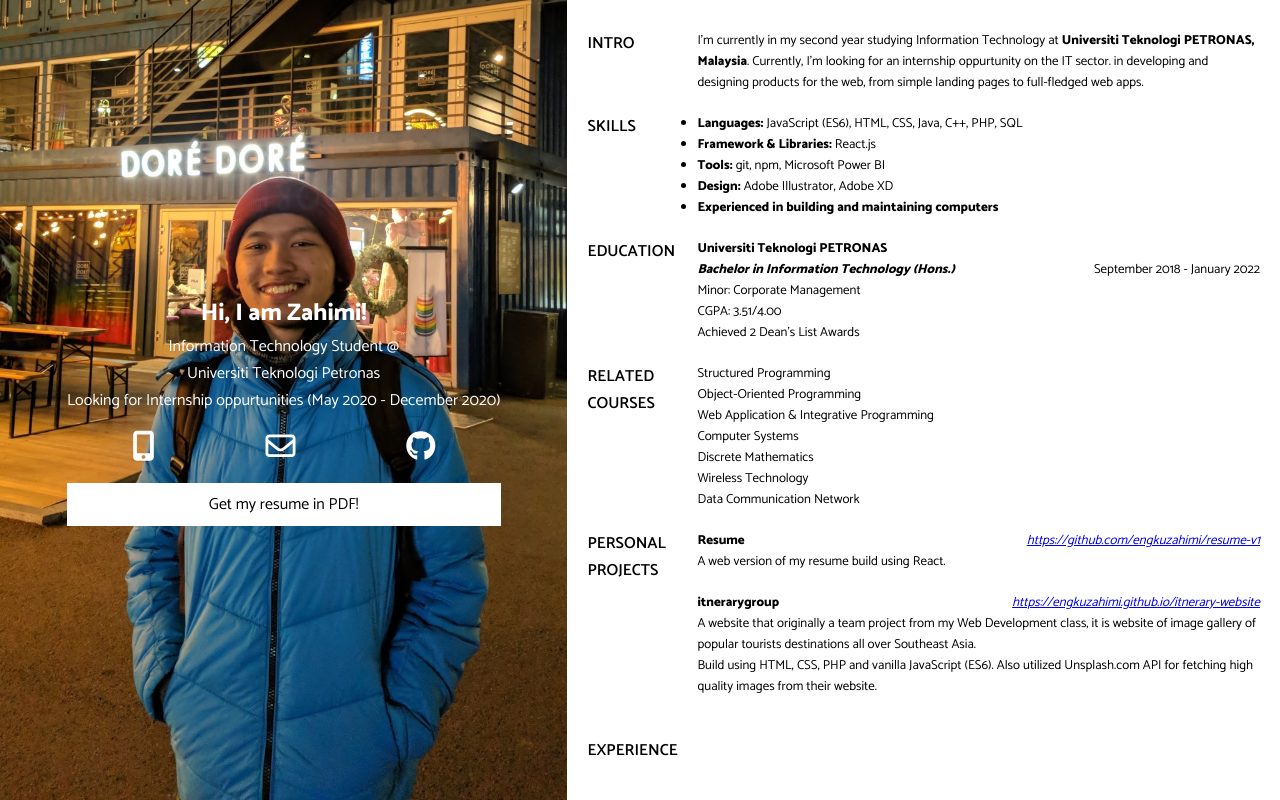
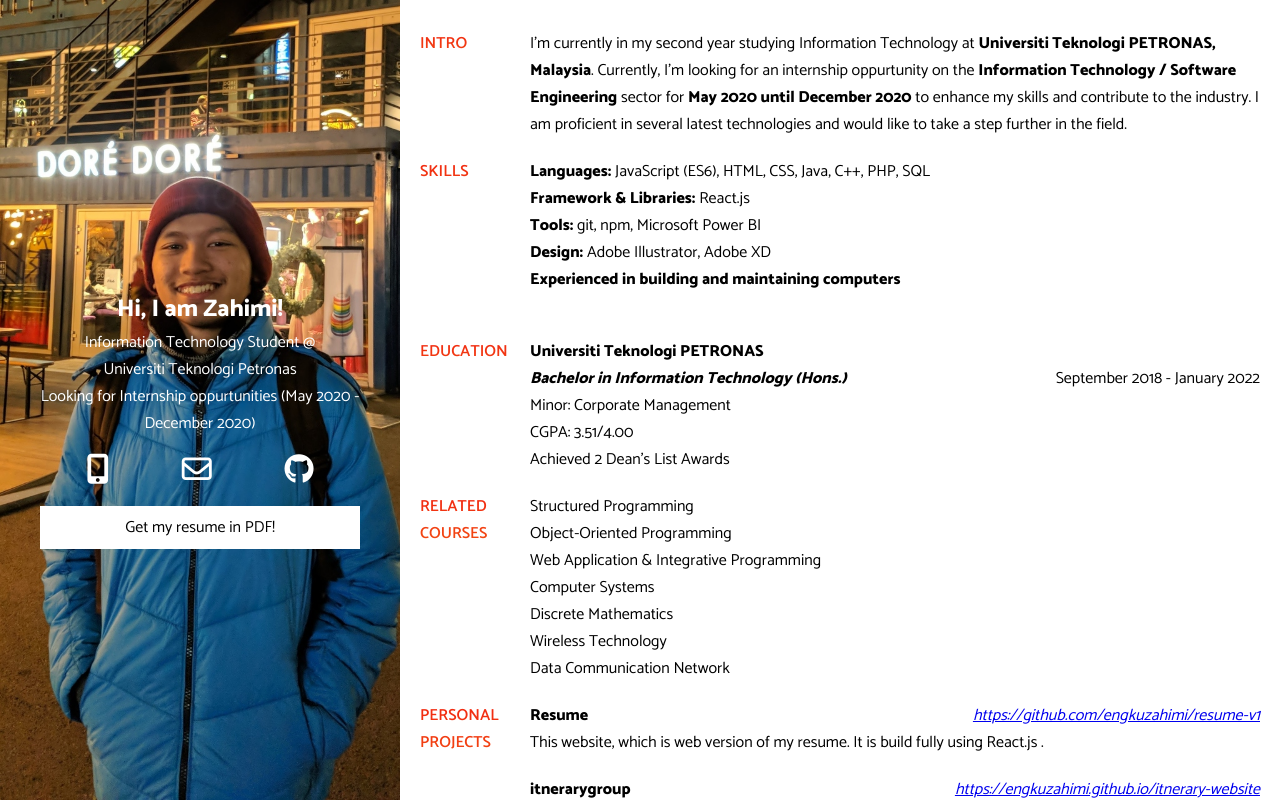
Before and after one commit to engkuzahimi/resume-v1, a React (Create React App) app: page / in a window 1280 px wide. Built offline with nearby package versions, Linux system fonts and the light colour scheme.

Commit message:
finalizing info

```diff
--- a/public/index.html
+++ b/public/index.html
@@ -10,7 +10,6 @@
       content='width=device-width, initial-scale=1.0, maximum-scale=1.0' />
     <script src="https://kit.fontawesome.com/3f4d30a9de.js" crossorigin="anonymous"></script>
     <link href="https://fonts.googleapis.com/css?family=Catamaran:400,600,800&display=swap" rel="stylesheet">
-    <link rel="apple-touch-icon" href="%PUBLIC_URL%/logo192.png" />
     <!-- Global site tag (gtag.js) - Google Analytics -->
 <script async src="https://www.googletagmanager.com/gtag/js?id=UA-156481781-1"></script>
 <script>
@@ -34,7 +33,7 @@
       work correctly both with client-side routing and a non-root public URL.
       Learn how to configure a non-root public URL by running `npm run build`.
     -->
-    <title>Zahimi's Resume V1</title>
+    <title>Zahimi's Resume</title>
   </head>
   <body>
     <noscript>You need to enable JavaScript to run this app.</noscript>
--- a/src/App.css
+++ b/src/App.css
@@ -23,13 +23,16 @@
   display: flex;
   align-content: space-around;
   padding-bottom: 20px;
-  font-size: 13px;
+  font-size: 16px;
 }
 .emphasizeTitle {
   flex:  0 0 110px ;
   font-family: 'Catamaran';
   font-weight: 600;
   font-size: 16px;
+  background: -webkit-linear-gradient(#f12711, #f5af19);
+  -webkit-background-clip: text;
+  -webkit-text-fill-color: transparent;
 }
 
 .details {
@@ -54,6 +57,10 @@
 .manySectionTitle p{
   flex: 1;
   float: right;
+}
+
+ul {
+  padding-bottom: 25px;
 }
 .left {
   width: 100%;
@@ -88,13 +95,16 @@ img {
   margin: auto;
   margin-top: 50%;
   width: 80%;
-  padding: 10px;
+  padding-top: 90px;
   flex-direction: column;
   align-self : center;
   color: white;
   justify-content: center;
   text-align: center;
-  padding: 10px 10px 10px 10px;
+}
+
+li{
+  list-style: none;
 }
 
 .icon{
@@ -148,9 +158,7 @@ img {
     padding-right: 10px ;
   }
 
-  li{
-    list-style: none;
-  }
+
   .emphasizeTitle{
     flex: 1;
     align-items: center;
--- a/src/left.js
+++ b/src/left.js
@@ -13,7 +13,7 @@ export class Left extends Component {
                     <a href="tel:[+60174730061]"><i class=" white fas fa-mobile-alt"></i></a>
                     <a href="mailto:[engku_16003930@utp.edu.my"><i class="far fa-envelope white"></i></a>
                     <a href="https://github.com/engkuzahimi" target="_blank"><i class="white fab fa-github"></i></a></div>
-                    <a href="https://google.com" className="pdfButton">Get my resume in PDF!</a>
+                    <a target="_blank" href="https://drive.google.com/file/d/1ECHwNxj078i9jGz8Wy4mgTR6eFte0cp9/view?usp=sharing" className="pdfButton">Get my resume in PDF!</a>
                     </div>
         )
     }
--- a/src/right.js
+++ b/src/right.js
@@ -16,8 +16,9 @@ export default class Right extends Component {
                     <p className="emphasizeTitle">INTRO</p>
                     <div>
                     <p>I'm currently in my second year studying Information Technology at <b>Universiti Teknologi PETRONAS, Malaysia</b>.
-                       Currently, I'm looking for an internship oppurtunity on the IT sector.
-                       in developing and designing products for the web, from simple landing pages to full-fledged web apps.</p>
+                       Currently, I'm looking for an internship oppurtunity on the <b>Information Technology / Software Engineering</b> sector for <b>May 2020 until December 2020</b> to
+                       enhance my skills and contribute to the industry. I am proficient in several latest technologies and would like
+                       to take a step further in the field.</p>
                 </div>
                 </div>
                 <div className="cont-container">
@@ -65,7 +66,7 @@ export default class Right extends Component {
                             <div className="manySectionTitle">
                             <p><b>Resume</b></p>
                             <a href="https://github.com/engkuzahimi/resume-v1" className="details"><i>https://github.com/engkuzahimi/resume-v1</i></a></div>
-                            <p>A web version of my resume build using React.</p></div>
+                            <p>This website, which is web version of my resume. It is build fully using React.js .</p></div>
                     <div className="manySections">
                         <div className="manySectionTitle">
                             <p><b>itnerarygroup</b></p>
@@ -76,13 +77,59 @@ export default class Right extends Component {
                     </div>
                     </div>
 
+                    <div className="cont-container">
+                    <p className="emphasizeTitle">TRAINING & COURSES</p>
+                    <div className="trueContent">
+                    <div >
+                    <p style={{flex: '1'}}><b>Data Analytics For Begineers</b></p>
+                    <p className="details">November 2019</p>
+                    </div>
+                    <p><b><i>Department of Computer Sciences, UTP</i></b></p>
+                    <ul>
+                        <li> Learnt the basics of how to utilize Microsoft Power BI to make real-time data visualizations and how it will be useful for data analytics.</li>
+                        <li>Exposed to spreadsheets with 10,000+ rows and made a dashboard to present data using real-time dashboard using Power BI.</li>
+                    </ul>
+                 </div>
+                </div>
+
+
                 <div className="cont-container">
                     <p className="emphasizeTitle">EXPERIENCE</p>
                     <div className="trueContent">
-                    <p>
-                    </p>
+                    <div >
+                    <p style={{flex: '1'}}><b>Head of Department, Media and Promotion</b></p>
+                    <p className="details">June 2019</p>
                     </div>
+                    <p><b><i>UTP Super Sports 2019</i></b></p>
+                    <ul>
+                        <li>Established a team to take control over the media relations of the event.</li>
+                        <li>Initiated the event’s theme that is used in all media assets of the event and assisted as photographer and designer.</li>
+                        <li> Achieved high turnout due to unexceptional promotion which leads to a big success for the event during its first year of execution.</li>
+                    </ul>
+                    <div >
+                    <p style={{flex: '1'}}><b>Volunteer</b></p>
+                    <p className="details">March 2019</p>
+                    </div>
+                    <p><b><i>XPAX Kejohanan E-Sukan Kampus Semester 1 2019</i></b></p>
+                    <ul>
+                        <li>Joined Technical department which consists of experienced technicians from Media Prima Group.</li>
+                        <li>Experienced handling professional-grade cameras and helped to live-stream the event.</li>
+                    </ul>
+                    <div >
+                    <p style={{flex: '1'}}><b>Exco 1, Media Department</b></p>
+                    <p className="details">May 2018 - January 2019</p>
+                    </div>
+                    <p><b><i>Global Network Club</i></b></p>
+                    <ul>
+                        <li>Managed the media and promotion affairs of the club.</li>
+                        <li>Led and assisted the team to produce high quality promotional content of the club.</li>
+                        <li>Designed several media-related assets such as official t-shirts, banners and poster which some of them are still being beneficial to club until now</li>
+                    </ul>
+                    </div>
+
                 </div>
+
+
             </div>
         )
     }
```
